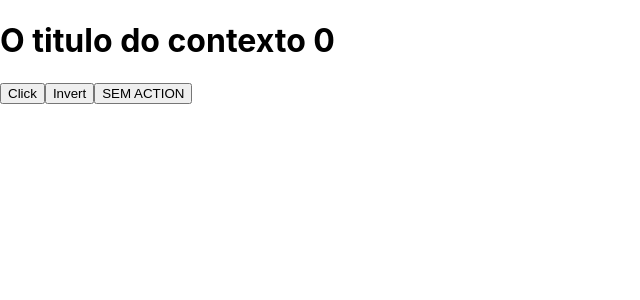
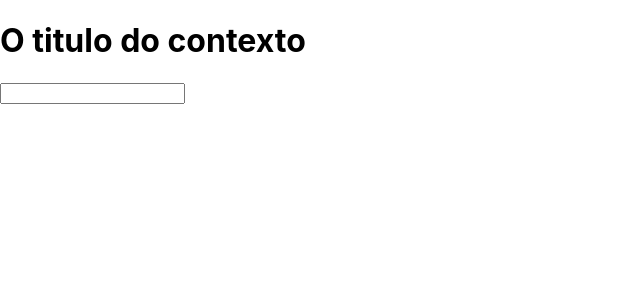
Before and after one commit to Done-Ribeiro/curso-reactjs-nextjs-project-2, a React (Create React App) app: page / in a window 1280 px wide. Shown: the top 300 px of the page, without its empty margins (0-640 px from the left). Built offline with nearby package versions, Linux system fonts and the light colour scheme.

Commit message:
useReducer + useContext

```diff
--- a/src/App.js
+++ b/src/App.js
@@ -1,50 +1,74 @@
+import P from 'prop-types';
+import { createContext, useContext, useReducer, useRef } from 'react';
 import './App.css';
-import { useReducer } from 'react';
 
-const globalState = {
+// actions.js
+export const actions = {
+  CHANGE_TITLE: 'CHANGE_TITLE',
+};
+
+// data.js
+export const globalState = {
   title: 'O titulo do contexto',
   body: 'O body do contexto',
   counter: 0,
 };
 
-const reducer = (state, action) => {
+// reducer.js
+export const reducer = (state, action) => {
   switch (action.type) {
-    case 'muda': {
-      console.log('Chamou muda com', action.payload);
+    case actions.CHANGE_TITLE: {
+      console.log('Mudar título');
       return { ...state, title: action.payload };
-    }
-    case 'inverter': {
-      const { title } = state;
-      return { ...state, title: title.split('').reverse().join('') };
     }
   }
 
-  console.log('NENHUMA ACTION ENCONTRADA');
   return { ...state };
 };
 
-function App() {
+// AppContext.jsx
+export const Context = createContext();
+export const AppContext = ({ children }) => {
   const [state, dispatch] = useReducer(reducer, globalState);
-  const { counter, title, body } = state;
+
+  const changeTitle = (payload) => {
+    dispatch({ type: actions.CHANGE_TITLE, payload });
+  };
 
   return (
-    <div>
-      <h1>
-        {title} {counter}
+    <Context.Provider value={{ state, changeTitle }}>
+      {children}
+    </Context.Provider>
+  );
+};
+
+AppContext.propTypes = {
+  children: P.node,
+};
+
+// H1/index.jsx
+export const H1 = () => {
+  const context = useContext(Context);
+  const inputRef = useRef();
+
+  return (
+    <>
+      <h1 onClick={() => context.changeTitle(inputRef.current.value)}>
+        {context.state.title}
       </h1>
-      <button
-        onClick={() =>
-          dispatch({
-            type: 'muda',
-            payload: new Date().toLocaleString('pt-BR'),
-          })
-        }
-      >
-        Click
-      </button>
-      <button onClick={() => dispatch({ type: 'inverter' })}>Invert</button>
-      <button onClick={() => dispatch({ type: '' })}>SEM ACTION</button>
-    </div>
+      <input type="text" ref={inputRef} />
+    </>
+  );
+};
+
+// App.jsx
+function App() {
+  return (
+    <AppContext>
+      <div>
+        <H1 />
+      </div>
+    </AppContext>
   );
 }
 
```
